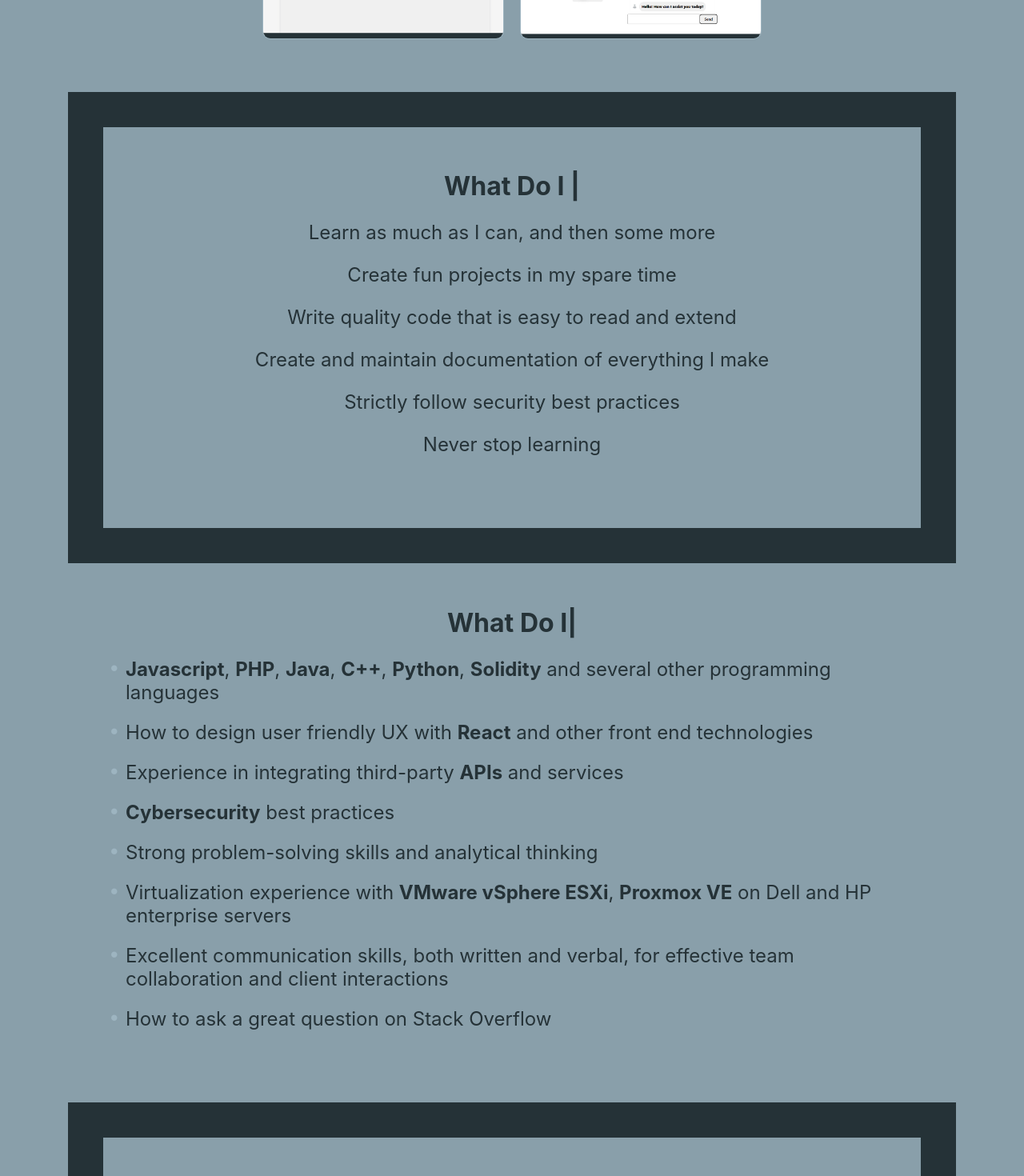
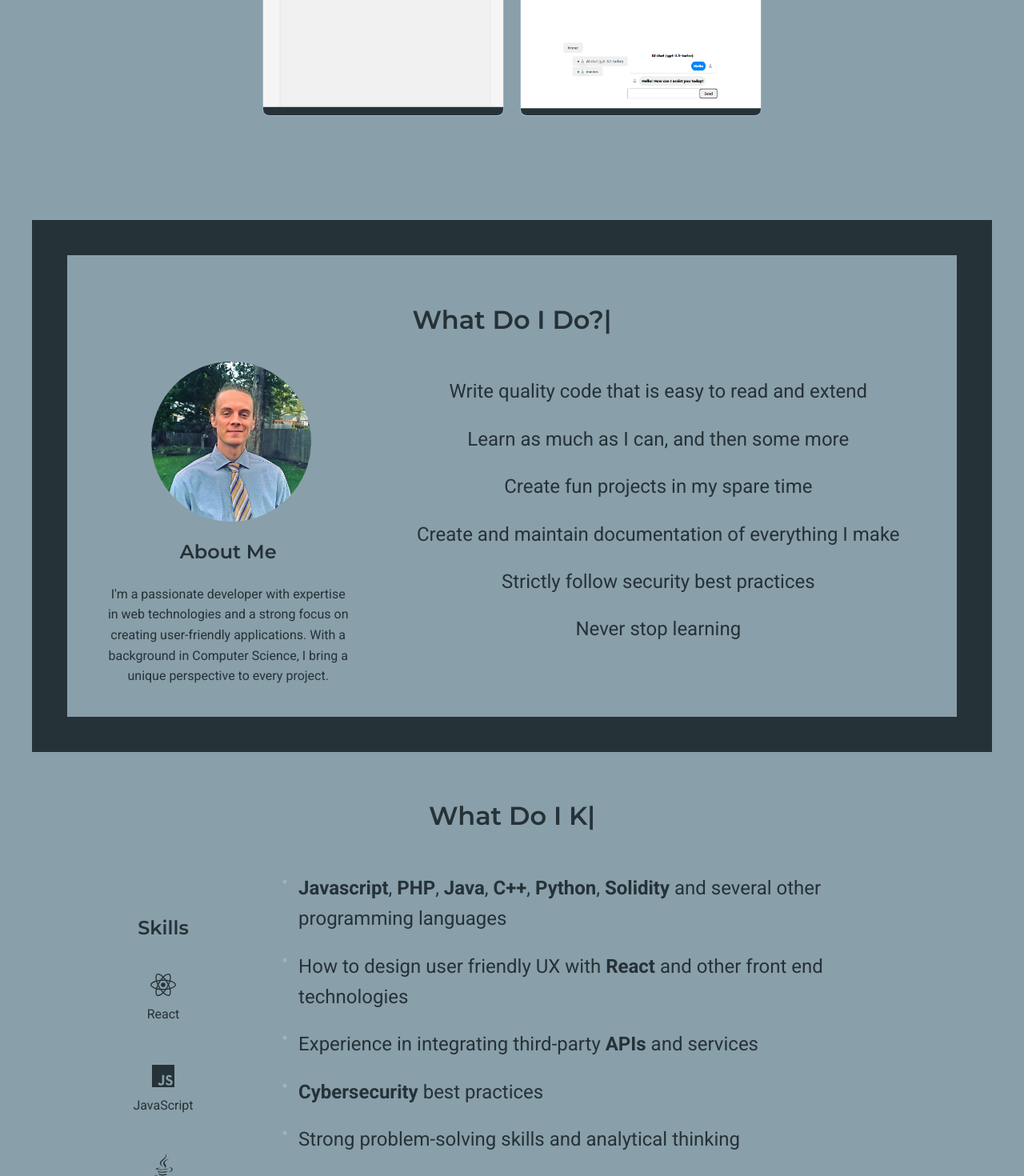
Before and after one commit to CeponisM/Resume-App, a React (Create React App) app: page / in a window 1280 px wide. Shown: the part 1220-2690 px from the top of the page at 80% size. Built offline with nearby package versions, Linux system fonts and the light colour scheme.

Commit message:
information additions/updates, section styling updates

```diff
--- a/package.json
+++ b/package.json
@@ -13,6 +13,7 @@
     "@testing-library/user-event": "^13.5.0",
     "react": "^18.2.0",
     "react-dom": "^18.2.0",
+    "react-icons": "^5.2.1",
     "react-scripts": "5.0.1",
     "react-tsparticles": "^2.12.2",
     "react-typed": "^2.0.12",
--- a/public/index.html
+++ b/public/index.html
@@ -9,35 +9,13 @@
       name="description"
       content="Ceponis Resume Webapp"
     />
+    <link href="https://fonts.googleapis.com/css2?family=Montserrat:wght@400;600&family=Roboto:wght@300;400;700&display=swap" rel="stylesheet">
     <link rel="apple-touch-icon" href="%PUBLIC_URL%/logo192.png" />
-    <!--
-      manifest.json provides metadata used when your web app is installed on a
-      user's mobile device or desktop. See https://developers.google.com/web/fundamentals/web-app-manifest/
-    -->
     <link rel="manifest" href="%PUBLIC_URL%/manifest.json" />
-    <!--
-      Notice the use of %PUBLIC_URL% in the tags above.
-      It will be replaced with the URL of the `public` folder during the build.
-      Only files inside the `public` folder can be referenced from the HTML.
-
-      Unlike "/favicon.ico" or "favicon.ico", "%PUBLIC_URL%/favicon.ico" will
-      work correctly both with client-side routing and a non-root public URL.
-      Learn how to configure a non-root public URL by running `npm run build`.
-    -->
     <title>Ceponis Resume</title>
   </head>
   <body>
     <noscript>You need to enable JavaScript to run this app.</noscript>
     <div id="root"></div>
-    <!--
-      This HTML file is a template.
-      If you open it directly in the browser, you will see an empty page.
-
-      You can add webfonts, meta tags, or analytics to this file.
-      The build step will place the bundled scripts into the <body> tag.
-
-      To begin the development, run `npm start` or `yarn start`.
-      To create a production bundle, use `npm run build` or `yarn build`.
-    -->
   </body>
 </html>
--- a/src/App.css
+++ b/src/App.css
@@ -15,7 +15,7 @@
 :root[data-theme="dark"] {
   --background-color: #121212;
   --heading-color: #0e1416;
-  --heading-text-color: #050808;
+  --heading-text-color: #E0FBFC;
   --content-item-color: #9DB4C0;
   --container-color: rgb(37, 50, 54);
   --text-color: #eee;
@@ -30,14 +30,27 @@ html {
   transition: background-color 0.3s, color 0.3s;
 }
 
+body {
+  font-family: 'Roboto', sans-serif;
+  font-size: 16px;
+  line-height: 1.6;
+  color: var(--text-color);
+}
+
+h1, h2, h3, h4, h5, h6 {
+  font-family: 'Montserrat', sans-serif;
+  font-weight: 600;
+}
+
 .App {
   display: flex;
   justify-content: center;
 }
 
 .content {
-  width: 90%;
-  max-width: 1110px;
+  max-width: 1200px;
+  margin: 0 auto;
+  padding: 2rem;
 }
 
 .websites-container {
@@ -49,6 +62,7 @@ html {
   gap: 20px;
   padding-top: 33px;
   padding-bottom: 33px;
+  margin-bottom: 4rem;
   background-color: var(--container-color);
 }
 
@@ -85,6 +99,15 @@ html {
   font-size: 1.5em;
   z-index: 2;
   text-align: center;
+}
+
+.websites-container-content a {
+  text-decoration: underline;
+  color: var(--heading-text-color);
+}
+
+.websites-container-content a:hover {
+  color: var(--hover-color);
 }
 
 .websites-container-content ul {
@@ -183,17 +206,19 @@ html {
 }
 
 .website-preview {
+  background-color: #ffffff;
   width: 300px;
-  /* Fixed width for uniform size */
   border: 1px solid #9DB4C0;
-  border-radius: 10px;
+  border-radius: 8px;
   overflow: hidden;
   position: relative;
   z-index: 2;
-  transition: all 0.3s ease;
+  transition: transform 0.3s ease, box-shadow 0.3s ease;
 }
 
 .website-preview:hover {
+  transform: translateY(-5px);
+  box-shadow: 0 6px 12px rgba(0, 0, 0, 0.15);
   border: 1px solid #E0FBFC;
   transform: scale(1.02);
 }
@@ -203,8 +228,6 @@ html {
   height: 200px;
   /* Fixed height for uniform size */
   object-fit: cover;
-  /* Ensures image covers the area */
-  transition: transform 0.2s ease;
 }
 
 .overlay {
@@ -261,6 +284,7 @@ html {
   bottom: 0;
   left: 0;
   right: 0;
+  padding: 1rem;
   background-color: var(--heading-color);
   color: #C2DFE3;
   padding: 10px;
@@ -275,13 +299,15 @@ html {
 .website-title {
   color: #E0FBFC;
   font-style: italic;
-  font-size: 18px;
-  margin: 0;
+  font-size: 1.2rem;
+  font-weight: 600;
+  margin-bottom: 0.5rem;
   z-index: 2;
 }
 
 .website-info {
-  font-size: 14px;
+  font-size: 0.9rem;
+  color: #666;
   margin: 5px 0 0;
 }
 
@@ -289,6 +315,25 @@ html {
   position: relative;
   overflow: hidden;
   height: 100vh;
+}
+
+.split-container {
+  display: flex;
+  align-items: center;
+  justify-content: center;
+  gap: 2rem;
+}
+
+.left-column {
+  display: flex;
+  max-width: 30%;
+  flex-direction: column;
+}
+
+.right-column {
+  display: flex;
+  max-width: 70%;
+  flex-direction: column;
 }
 
 .parallax-layer {
@@ -449,3 +494,14 @@ html {
     width: 100%;
   }
 }
+
+@media (max-width: 768px) {
+  .split-container {
+    flex-direction: column;
+  }
+
+  .left-column,
+  .right-column {
+    max-width: 100%;
+  }
+}
--- a/src/App.js
+++ b/src/App.js
@@ -20,12 +20,15 @@ import serverRack from './homelab/serverRack.jpg';
 import servers from './homelab/servers.jpg';
 import { FontAwesomeIcon } from '@fortawesome/react-fontawesome';
 import { faGithub, faLinkedin } from '@fortawesome/free-brands-svg-icons';
+import { FaReact, FaJs, FaJava, FaPython } from 'react-icons/fa';
 // import Particles from 'react-tsparticles';
 //import { loadFull } from "tsparticles";
 import { ThemeProvider } from './ThemeContext';
-import DarkModeToggle from './DarkModeToggle';
+import DarkModeToggle from './components/DarkModeToggle';
 import { CSSTransition } from 'react-transition-group';
 import { ReactTyped } from "react-typed";
+import SkillsSection from './components/skills/SkillsSection';
+import AboutSection from './components/about/AboutSection';
 
 import './App.css';
 
@@ -45,7 +48,7 @@ function App() {
       name: 'BCMC.World',
       url: 'https://BCMC.World/',
       image: bcmcImage,
-      info: 'Interactive Website, GPU Intensive'
+      info: 'Interactive Website, Memory/GPU Intensive'
     },
     {
       name: 'GAudit.org',
@@ -292,37 +295,42 @@ function App() {
                 </div>
               </div>
             </div>
-
             <div className="websites-container-info">
               <div className='name-heading2'>
                 <h1>
                   <ReactTyped strings={["What Do I Do?"]} typeSpeed={69} loop />
                 </h1>
-
+                <div className="split-container">
+                  <div className="left-column">
+                    <AboutSection />
+                  </div>
+                  <div className="right-column">
                     <div className='websites-container-content'>
                       <ul>
+                        <li>Write quality code that is easy to read and extend</li>
                         <li>Learn as much as I can, and then some more</li>
-                    <p />
                         <li>Create fun projects in my spare time</li>
-                    <p />
-                    <li>Write quality code that is easy to read and extend</li>
-                    <p />
                         <li>Create and maintain documentation of everything I make</li>
-                    <p />
                         <li>Strictly follow security best practices</li>
-                    <p />
                         <li>Never stop learning</li>
                       </ul>
                     </div>
                   </div>
                 </div>
+              </div>
+            </div>
 
+            {/* Knowledge and Skills Section */}
             <div className="websites-container">
               <div className='name-heading2'>
                 <h1>
                   <ReactTyped strings={["What Do I Know?"]} typeSpeed={102} loop />
                 </h1>
-
+                <div className="split-container">
+                  <div className="left-column">
+                    <SkillsSection />
+                  </div>
+                  <div className="right-column">
                     <div className='websites-container-content2'>
                       <ul>
                         <li><b>Javascript</b>, <b>PHP</b>, <b>Java</b>, <b>C++</b>, <b>Python</b>, <b>Solidity</b> and several other programming languages</li>
@@ -334,6 +342,8 @@ function App() {
                         <li>Excellent communication skills, both written and verbal, for effective team collaboration and client interactions</li>
                         <li>How to ask a great question on Stack Overflow</li>
                       </ul>
+                    </div>
+                  </div>
                 </div>
               </div>
             </div>
@@ -432,7 +442,58 @@ function App() {
 
               </div>
               <center>
-                  <div className='websites-container-content-addition'>The homelab is an in-progress build, currently running VMware vSphere 8 Evaluation. The 16-Bay JBOD is currently used mainly for TrueNAS network storage and VM storage.</div>
+                <div className='websites-container-content'>
+                  <ul>
+                    <li><a
+                      href="https://www.hpe.com/psnow/doc/c04123238"
+                      target="_blank"
+                      rel="noopener noreferrer"
+                      className="social-link-footer">
+                      HP DL380P Gen8
+                    </a> - VMware vSphere 8 Evaluation (Unsupported CPU )</li>
+                    <p />
+                    <li><a
+                      href="https://i.dell.com/sites/doccontent/shared-content/data-sheets/en/Documents/dell-poweredge-t620-technical-guide.pdf"
+                      target="_blank"
+                      rel="noopener noreferrer"
+                      className="social-link-footer">
+                      Dell PowerEdge T620
+                    </a> - Proxmox VE</li>
+                    <p />
+                    <li>2X: <a
+                      href="https://i.dell.com/sites/content/shared-content/data-sheets/en/Documents/precision-r5500-spec-sheet.pdf"
+                      target="_blank"
+                      rel="noopener noreferrer"
+                      className="social-link-footer">
+                      Dell Precision WorkStation R5500
+                    </a> - VMware vSphere 6.5</li>
+                    <p />
+                    <li><a
+                      href="https://dl.dell.com/manuals/all-products/esuprt_ser_stor_net/esuprt_poweredge/poweredge-1950_user's%20guide_en-us.pdf"
+                      target="_blank"
+                      rel="noopener noreferrer"
+                      className="social-link-footer">
+                      Dell PowerEdge 1950
+                    </a> - VMware vSphere 6.5</li>
+                    <p />
+                    <li><a
+                      href="https://www.hp.com/hpinfo/newsroom/press_kits/2014/ComputeEra/HP_ProLiantDL360Gen9Server_DataSheet.pdf"
+                      target="_blank"
+                      rel="noopener noreferrer"
+                      className="social-link-footer">
+                      HP Proliant DL360 Gen9
+                    </a> - VMware vSphere 6.5</li>
+                    <p />
+                    <li><a
+                      href="https://www.netapp.com/media/19959-ds-3096.pdf"
+                      target="_blank"
+                      rel="noopener noreferrer"
+                      className="social-link-footer">
+                      NetApp DS4246 Storage 16-Bay
+                    </a></li>
+                  </ul>
+                </div>
+                <div className='websites-container-content-addition'>The homelab is an in-progress build to expand my knowledge of servers, networking, cybersecurity, and IT. The 16-Bay JBOD is currently used mainly for TrueNAS network storage and VM storage.</div>
               </center>
             </div>
 
@@ -443,7 +504,7 @@ function App() {
                   <ReactTyped strings={["Where Am I?"]} typeSpeed={89} loop />
                 </h1>
                 <div className="google-map-container">
-                  <iframe src="https://www.google.com/maps/embed?pb=!1m18!1m12!1m3!1d95257.95377701832!2d-88.2442836843529!3d41.74616814647547!2m3!1f0!2f0!3f0!3m2!1i1024!2i768!4f13.1!3m3!1m2!1s0x880e5761e216cd07%3A0x87df9c2c7f203052!2sNaperville%2C%20IL!5e0!3m2!1sen!2sus!4v1705541028433!5m2!1sen!2sus" width="600" height="390" style={{ border: 0 }} title="GMap" allowfullscreen="true" loading="lazy" referrerpolicy="no-referrer-when-downgrade"></iframe>
+                  <iframe src="https://www.google.com/maps/embed?pb=!1m18!1m12!1m3!1d95257.95377701832!2d-88.2442836843529!3d41.74616814647547!2m3!1f0!2f0!3f0!3m2!1i1024!2i768!4f13.1!3m3!1m2!1s0x880e5761e216cd07%3A0x87df9c2c7f203052!2sNaperville%2C%20IL!5e0!3m2!1sen!2sus!4v1705541028433!5m2!1sen!2sus" width="600" height="390" style={{ border: 0 }} title="GMap" allowFullScreen={true} loading="lazy"></iframe>
                 </div>
               </div>
             </header>
@@ -458,8 +519,9 @@ function App() {
                 <div className='websites-container-content2'>
                   <div className='email'>
                     <a href="mailto:Hire@MCeponis.com">
-                      <center><p id="email" class="text-center">Hire@MCeponis.com</p></center>
+                      <center><p id="email" className="text-center">Hire@MCeponis.com</p></center>
                     </a>
+                    <center><p>For full resume contact me via email</p></center>
                   </div>
                 </div>
               </div>
--- /dev/null
+++ b/src/components/about/AboutSection.css
@@ -0,0 +1,22 @@
+.about-section {
+    display: flex;
+    align-items: center;
+    flex-direction: column;
+    border: 2.5rem;
+    margin-left: 1.5rem;
+  }
+
+  .profile-image {
+    width: 200px;
+    height: 200px;
+    border-radius: 50%;
+    object-fit: cover;
+  }
+
+  .about-content {
+    display: flex;
+    flex-direction: column;
+    justify-content: center;
+    align-items: center;
+    margin-right: 0.5rem;
+  }
--- /dev/null
+++ b/src/components/about/AboutSection.js
@@ -0,0 +1,20 @@
+import React from 'react';
+import profileImage from './ProfileImage.jpg';
+
+import './AboutSection.css';
+
+const AboutSection = () => {
+  return (
+    <div className="about-section">
+      <img src={profileImage} alt="Your Name" className="profile-image" />
+      <div className="about-content">
+        <h2>About Me</h2>
+          I'm a passionate developer with expertise in web technologies and a
+          strong focus on creating user-friendly applications. With a background
+          in Computer Science, I bring a unique perspective to every project.
+      </div>
+    </div>
+  );
+};
+
+export default AboutSection;
--- /dev/null
+++ b/src/components/skills/SkillsSection.css
@@ -0,0 +1,30 @@
+.skills-section {
+    margin-bottom: 4rem;
+  }
+
+  .skills-grid {
+    display: grid;
+    grid-template-columns: repeat(auto-fit, minmax(120px, 1fr));
+    gap: 1rem;
+  }
+
+  .skill-item {
+    display: flex;
+    flex-direction: column;
+    align-items: center;
+    padding: 1rem;
+    background-color: var(--background-color);
+    border-radius: 8px;
+    transition: background-color 0.3s ease;
+  }
+
+  .skill-item:hover {
+    background-color: #e9ecef;
+    color: var(--background-color);
+  }
+
+  .skill-item svg {
+    font-size: 2rem;
+    margin-bottom: 0.5rem;
+    color: var(--secondary-color);
+  }
--- /dev/null
+++ b/src/components/skills/SkillsSection.js
@@ -0,0 +1,30 @@
+import React from 'react';
+import { FaReact, FaJs, FaJava, FaPython } from 'react-icons/fa';
+import { MdOutlineSecurity } from "react-icons/md";
+
+import './SkillsSection.css';
+
+const SkillsSection = () => {
+  const skills = [
+    { name: 'React', icon: <FaReact /> },
+    { name: 'JavaScript', icon: <FaJs /> },
+    { name: 'Java', icon: <FaJava /> },
+    { name: 'CyberSecurity', icon: <MdOutlineSecurity /> },
+  ];
+
+  return (
+    <div className="skills-section">
+      <h2>Skills</h2>
+      <div className="skills-grid">
+        {skills.map((skill, index) => (
+          <div key={index} className="skill-item">
+            {skill.icon}
+            <span>{skill.name}</span>
+          </div>
+        ))}
+      </div>
+    </div>
+  );
+};
+
+export default SkillsSection;
```
Also changed, not shown: src/components/DarkModeToggle.js (renamed from src/DarkModeToggle.js, +5 -3 lines), src/components/about/ProfileImage.jpg (added), 1 other file (tests, documents, lock files or other folders). Lines whose indentation alone changed are shown as unchanged.
